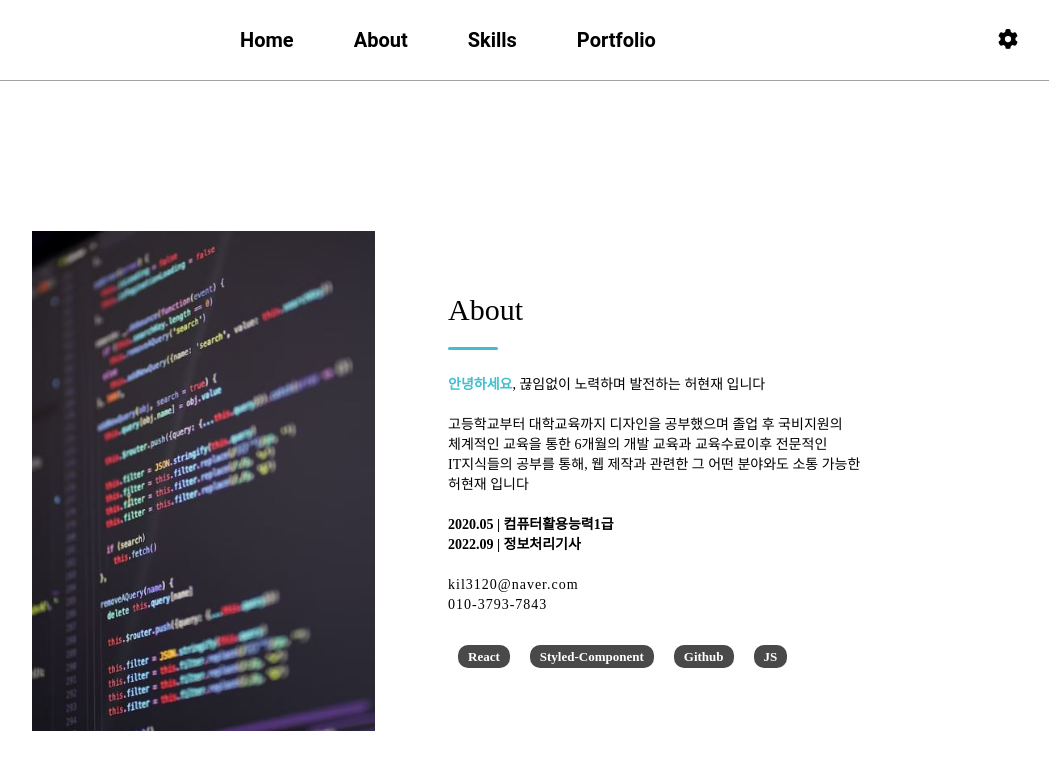
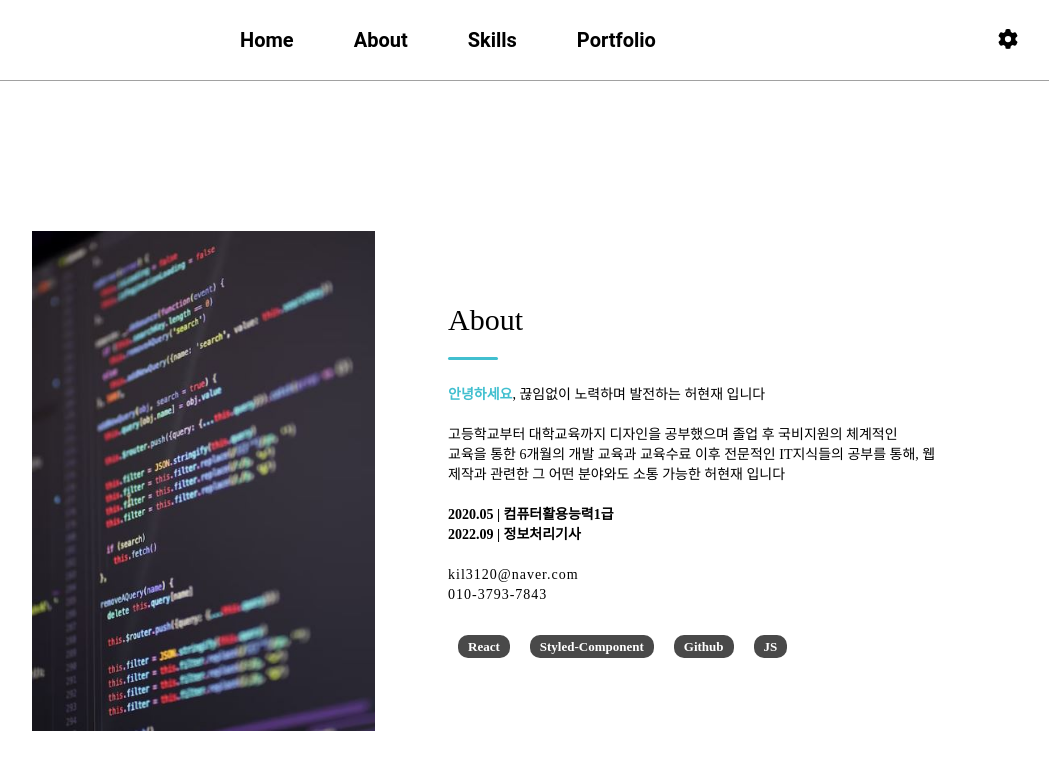
Before and after one commit to hhhjj503/React_Portfolio, a React (Create React App) app: page /React_Portfolio/about in a window 1280 px wide. Shown: the top 770 px of the page, without its empty margins (192-1241 px from the left). Built offline with nearby package versions, Linux system fonts and the light colour scheme.

Commit message:
20230607

```diff
--- a/src/components/Li.js
+++ b/src/components/Li.js
@@ -125,7 +125,7 @@ const Li = ({ background, animation, score, onClick, children }) => {
       }
     }
 
-    @media screen and (min-width: 480px) and (max-width: 768px) {
+    @media screen and (max-width: 1024px) {
       font-size: 1.7rem;
       width: 120px;
       height: 120px;
@@ -168,7 +168,7 @@ const Li = ({ background, animation, score, onClick, children }) => {
       }
     }
 
-    @media screen and (min-width: 320px) and (max-width: 479px) {
+    @media screen and (max-width: 500px) {
       width: 80px;
       height: 80px;
       line-height: 80px;
--- a/src/pages/About.js
+++ b/src/pages/About.js
@@ -10,16 +10,17 @@ const About = () => {
     line-height: 20px;
     font-weight: ${(props) =>
       props.fontWeight === 'bold' ? 'bold' : 'normal'};
+    word-break: keep-all;
 
     & span {
       color: rgb(65, 191, 207);
       font-weight: bold;
     }
 
-    @media screen and (min-width: 480px) and (max-width: 768px) {
+    @media screen and (max-width: 1024px) {
       font-size: 1.3rem;
     }
-    @media screen and (min-width: 320px) and (max-width: 479px) {
+    @media screen and (max-width: 500px) {
       font-size: 1.2rem;
     }
   `;
@@ -29,10 +30,10 @@ const About = () => {
     line-height: 20px;
     letter-spacing: 1px;
 
-    @media screen and (min-width: 480px) and (max-width: 768px) {
+    @media screen and (max-width: 1024px) {
       font-size: 1.3rem;
     }
-    @media screen and (min-width: 320px) and (max-width: 479px) {
+    @media screen and (max-width: 500px) {
       font-size: 1.2rem;
     }
   `;
@@ -58,14 +59,14 @@ const About = () => {
         color: black;
       }
 
-      @media screen and (min-width: 480px) and (max-width: 768px) {
+      @media screen and (max-width: 1024px) {
         font-size: 1.2rem;
       }
-      @media screen and (min-width: 320px) and (max-width: 479px) {
+      @media screen and (max-width: 500px) {
         font-size: 1.1rem;
       }
     }
-    @media screen and (min-width: 320px) and (max-width: 479px) {
+    @media screen and (max-width: 500px) {
       text-align: center;
     }
   `;
@@ -80,7 +81,7 @@ const About = () => {
       text-align: center;
     }
 
-    @media screen and (min-width: 480px) and (max-width: 768px) {
+    @media screen and (max-width: 1024px) {
       display: block;
       width: 100%;
 
@@ -89,14 +90,14 @@ const About = () => {
       }
     }
 
-    @media screen and (min-width: 320px) and (max-width: 479px) {
+    @media screen and (max-width: 500px) {
       display: block;
       width: 100%;
 
       &:first-child {
         margin-bottom: 30px;
       }
-    } ;
+    }
   `;
 
   const Img = styled.div`
@@ -107,24 +108,24 @@ const About = () => {
     background-position: center;
     margin: 0 auto;
 
-    @media screen and (min-width: 480px) and (max-width: 768px) {
+    @media screen and (max-width: 1024px) {
       width: 100%;
     }
 
-    @media screen and (min-width: 320px) and (max-width: 479px) {
+    @media screen and (max-width: 500px) {
       width: 100%;
       height: 300px;
-    } ;
+    }
   `;
 
   const StyledDivWrapper = styled(DivWrapper)`
-    @media screen and (min-width: 480px) and (max-width: 768px) {
+    @media screen and (max-width: 1024px) {
       height: 100%;
     }
 
-    @media screen and (min-width: 320px) and (max-width: 479px) {
+    @media screen and (max-width: 500px) {
       height: 100%;
-    } ;
+    }
   `;
 
   return (
@@ -142,11 +143,9 @@ const About = () => {
         <P>
           <span>안녕하세요</span>, 끊임없이 노력하며 발전하는 허현재 입니다
           <br /> <br />
-          고등학교부터 대학교육까지 디자인을 공부했으며 졸업 후 국비지원의{' '}
-          <br />
-          체계적인 교육을 통한 6개월의 개발 교육과 교육수료이후 전문적인 <br />
+          고등학교부터 대학교육까지 디자인을 공부했으며 졸업 후 국비지원의
+          체계적인 교육을 통한 6개월의 개발 교육과 교육수료 이후 전문적인
           IT지식들의 공부를 통해, 웹 제작과 관련한 그 어떤 분야와도 소통 가능한
-          <br />
           허현재 입니다
         </P>
         <br />
--- a/src/pages/Header.js
+++ b/src/pages/Header.js
@@ -22,6 +22,7 @@ const Header = () => {
   const Header = styled.header`
     width: 100%;
     padding: 30px 0;
+    white-space: nowrap;
     position: relative;
     background-color: white;
     z-index: 2;
@@ -66,12 +67,12 @@ const Header = () => {
         color: inherit;
       }
 
-      @media screen and (min-width: 480px) and (max-width: 768px) {
+      @media screen and (max-width: 768px) {
         font-size: 1.5rem;
         padding: 0 15px;
       }
 
-      @media screen and (min-width: 320px) and (max-width: 479px) {
+      @media screen and (max-width: 500px) {
         font-size: 1.4rem;
         padding: 0 15px;
       }
@@ -135,10 +136,10 @@ const Config = styled.div`
     cursor: pointer;
   }
 
-  @media screen and (min-width: 480px) and (max-width: 768px) {
+  @media screen and (max-width: 768px) {
   }
 
-  @media screen and (min-width: 320px) and (max-width: 479px) {
+  @media screen and (max-width: 500px) {
     width: 15px;
     right: 20px;
   }
@@ -157,7 +158,7 @@ const Palette = (props) => {
     border: 1px solid #666;
     display: ${props.active};
 
-    @media screen and (min-width: 320px) and (max-width: 479px) {
+    @media screen and (max-width: 500px) {
       right: 20px;
     }
   `;
--- a/src/styles/H1.js
+++ b/src/styles/H1.js
@@ -18,7 +18,7 @@ export const H1 = styled.h1`
     border-radius: 10px;
   }
 
-  @media screen and (min-width: 480px) and (max-width: 767px) {
+  @media screen and (max-width: 1024px) {
     font-size: 2rem;
 
     &:after {
@@ -28,7 +28,7 @@ export const H1 = styled.h1`
     }
   }
 
-  @media screen and (min-width: 320px) and (max-width: 479px) {
+  @media screen and (max-width: 500px) {
     font-size: 1.5rem;
     text-align: center;
     margin: 20px 0 30px 0;
@@ -40,5 +40,5 @@ export const H1 = styled.h1`
       height: 1px;
       width: 30px;
     }
-  } ;
+  }
 `;
```
Also changed, not shown: src/components/GageBar2.js (+6 -6 lines), src/pages/Home.js (+6 -6 lines), src/pages/Portfolio.js (+4 -4 lines), src/pages/Skills.js (+8 -8 lines), src/styles/DivWrapper.js (+6 -6 lines).
